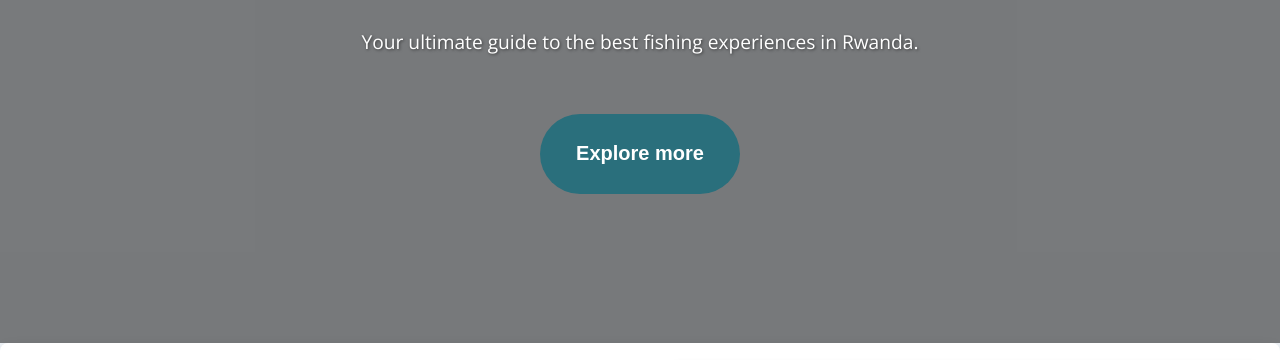
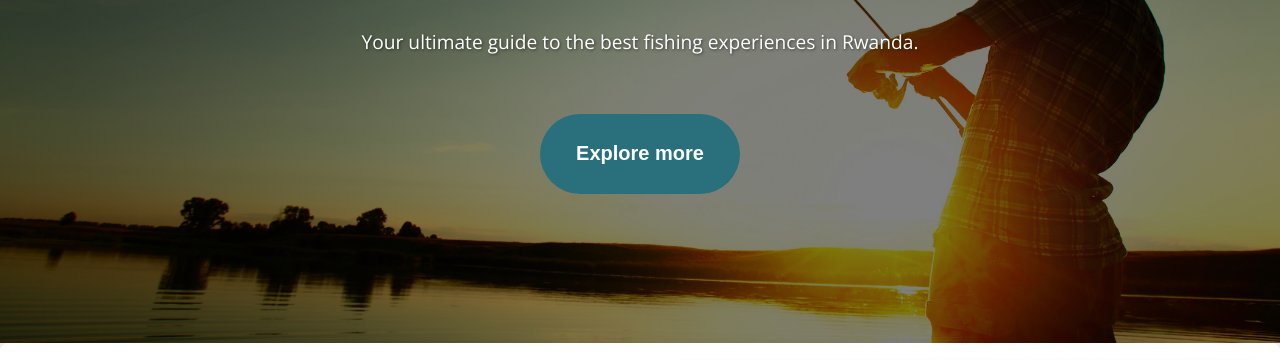
Before and after one commit to tumusimej1/FishFocusedRw, a plain HTML site: page index.html in a window 1280 px wide. Shown: the part 257-617 px from the top of the page. Drawn offline with nearby package versions, Linux system fonts and the light colour scheme.

Commit message:
Update style.css

```diff
--- a/Styles/style.css
+++ b/Styles/style.css
@@ -164,7 +164,7 @@ li a.contact:hover {
 .discover {
   height: 600px;
   width: 100%;
-  background-image: url(/images/bg.jpg);
+  background-image: url(./images/bg.jpg);
   background-size: cover;
   background-position: center;
   background-repeat: no-repeat;
```
